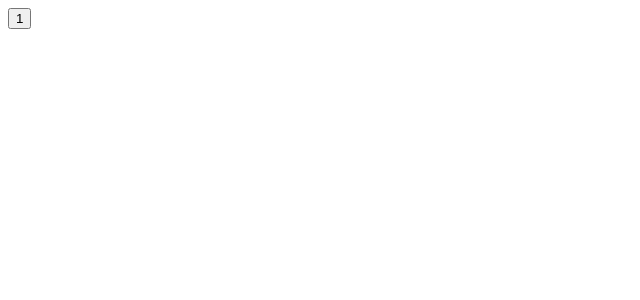
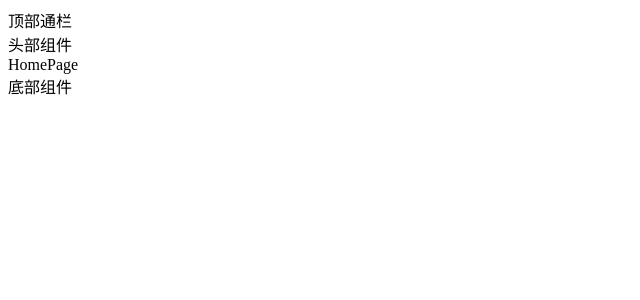
Before and after one commit to ykw0104/tiny_rabbit, a Vue app: page / in a window 1280 px wide. Before the commit this address had no page. Shown: the top 300 px of the page, without its empty margins (0-640 px from the left). Built offline with nearby package versions, Linux system fonts and the light colour scheme.

Commit message:
项目起步完成

```diff
--- a/src/App.vue
+++ b/src/App.vue
@@ -1,15 +1,4 @@
 <template>
-  <div>
-    {{ $store.state.user.profile.account }}
-    <button @click="$store.commit('user/setUser', { account: 'zz' })">1</button>
-  </div>
+  <!-- 一级路由 -->
+  <router-view />
 </template>
-
-<script>
-export default {
-  name: "App",
-
-  setup(props) {},
-};
-</script>
-<style lang="scss" scoped></style>
--- a/src/router/index.js
+++ b/src/router/index.js
@@ -1,7 +1,11 @@
 import { createRouter, createWebHashHistory } from "vue-router";
 
-const routes = [];
+const Layout = () => import("@/views/Layout");
+const Home = () => import("@/views/home");
 
+const routes = [
+  { path: "/", component: Layout, children: [{ path: "/", component: Home }] },
+];
 const router = createRouter({
   history: createWebHashHistory(),
   routes,
--- a/src/views/Layout.vue
+++ b/src/views/Layout.vue
@@ -1,15 +1,23 @@
 <template>
-  <div></div>
+  <!-- 顶部通栏 -->
+  <nav>顶部通栏</nav>
+
+  <!-- 头部组件 -->
+  <header>头部组件</header>
+
+  <!-- 内容容器 -->
+  <div class="main">
+    <!-- 二级路由 -->
+    <router-view />
+  </div>
+
+  <!-- 底部组件 -->
+  <footer>底部组件</footer>
 </template>
 
-<script setup>
-/* --Import------------------------------------------------------------------------------------------------- */
-import { ref } from "vue";
-/* --Data--------------------------------------------------------------------------------------------------- */
-
-/* --Methods------------------------------------------------------------------------------------------------ */
-
-/* --Others------------------------------------------------------------------------------------------------- */
+<script>
+export default {
+  name: "Layout",
+};
 </script>
-
 <style lang="scss" scoped></style>
--- /dev/null
+++ b/src/views/home/index.vue
@@ -0,0 +1,10 @@
+<template>
+  <div>HomePage</div>
+</template>
+
+<script>
+export default {
+  name: "HomePage",
+};
+</script>
+<style lang="scss" scoped></style>
```
Also changed, not shown: 1 other file (tests, documents, lock files or other folders).
